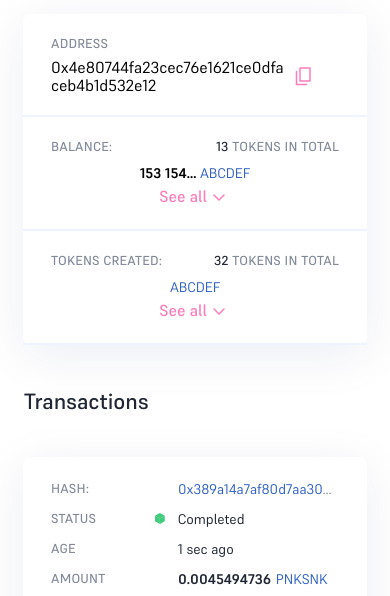
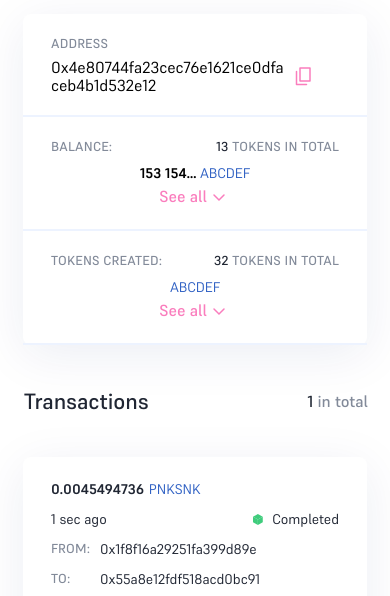
Before and after one commit to disaq1/Pink-Snake, a website: page #src/address.html in a window 390 px wide. Shown: the part 237-833 px from the top of the page. Drawn offline with nearby package versions, Linux system fonts and the light colour scheme; files that its build step writes are made by us from their sources; files whose address does not match are found by name; a web font is replaced by a local one.

Commit message:
Обновляет внешний вид элемента transactions на странице adrress

```diff
--- a/#src/address.html
+++ b/#src/address.html
@@ -179,6 +179,7 @@
       </section>
       <div class="table--address__name">
         <h3>Transactions</h3>
+        <p><span>1</span> in total</p>
       </div>
       <section class="table table--transactionsPage">
 
@@ -191,7 +192,7 @@
             <span>Value</span>
         </div>
 
-        <div class="table__row table__row--transaction table--transactionsPage__row">
+        <div class="table__row table__row--transaction table--transactionsPage__row table--transactionsPage__address">
             <div class="value">
                 <span>
                     Amount
@@ -220,21 +221,27 @@
             <div class="hash">
                 <span>HASH:</span>
                 <p>
-                    <a href="#">0x389a14a7af80d7aa3050fgr45060...</a>
+                    <a href="#">0x389a14a7af80d7aa3050fgr45060</a>
                 </p>
             </div>
-            <a href="#" class="from">
-                0x1f8f16a29251fa399d89e...
-            </a>
+            <div href="#" class="from">
+                <span>FROM:</span>
+                <p>
+                    <a href="#">0x1f8f16a29251fa399d89e</a>
+                </p>
+            </div>
             <div class="arrow">
                 <img src="img/arrow_FromTo.svg" alt="arrow_FromTo">
             </div>
-            <a href="#" class="to">
-                0x55a8e12fdf518acd0bc91...
-            </a>
+            <div href="#" class="to">
+                <span>TO:</span>
+                <p>
+                    <a href="#">0x55a8e12fdf518acd0bc91</a>
+                </p>
+            </div>
         </div>
 
-          <div class="pagination">
+          <div class="pagination dn768">
               <span class="img-svg-link img-svg-link-grey"><img src="img/arrow__Prev.svg" alt="" class="img-svg img-svg-grey"></span>
               <span class="pagination__link hexagon">1</span>
               <span class="pagination__link">2</span>
@@ -276,6 +283,7 @@
             </div>
         </section>
     </footer>
+    <script src="js/pagination.js"></script>
     <script src="js/headerSearch.js"></script>
     <!-- Подключение jquery -->
     <script src="https://cdnjs.cloudflare.com/ajax/libs/jquery/3.2.1/jquery.min.js"></script>
--- a/#src/scss/_AddressPage.scss
+++ b/#src/scss/_AddressPage.scss
@@ -1,5 +1,8 @@
 .table--address {
     &__name {
+      display: flex;
+      align-items: center;
+      justify-content: space-between;
         h3 {
             font-family: $supreme, sans-serif;
             font-size: 22px;
@@ -15,6 +18,24 @@
                 margin: 0 0 0 32px;
             }
         }
+      & p {
+        font-family: $supreme, sans-serif;
+        font-size: 16px;
+        font-style: normal;
+        font-weight: 500;
+        line-height: 24px;
+        letter-spacing: 0em;
+        text-align: left;
+        margin: 0 22px 0 0;
+        color: $lightGrey5;
+
+        @media screen and (min-width: 768px) {
+          display: none;
+        }
+        & span {
+          color: $lightGreyMain;
+        }
+      }
     }
 
     &__row {
@@ -30,43 +51,6 @@
                 font-family: $supreme;
             }
         }
-        // & div {
-        //     & p,
-        //     & span,
-        //     & a {
-        //         font-family: $supreme;
-        //         font-size: 16px;
-        //         font-style: normal;
-        //         font-weight: 400;
-        //         line-height: 24px;
-        //         letter-spacing: 0em;
-        //         text-align: left;
-
-        //         color: $lightGreyMain;
-        //     }
-        //     & span {
-        //         font-weight: 700;
-        //     }
-        //     & a {
-        //         text-decoration: none;
-        //         color: $lightBlue5;
-
-        //         // overflow: auto;
-        //         &::-webkit-scrollbar {
-        //             width: 1px;
-        //         }
-        //         body::-webkit-scrollbar-thumb {
-        //             background: transparent;
-        //         }
-
-        //         &:hover {
-        //             color: $lightBlue7;
-        //         }
-        //     }
-        //     & p {
-        //         margin: 0;
-        //     }
-        // }
         &-title {
             display: flex;
             margin: 0 0 4px 0;
--- a/#src/scss/_transactionsPage.scss
+++ b/#src/scss/_transactionsPage.scss
@@ -1,4 +1,9 @@
 main {
+  .dn768  {
+    @media screen and (max-width:767px) {
+      display: none;
+    }
+  }
   & .table {
     &__name {
       margin: 16px 0 0;
@@ -112,6 +117,68 @@ main {
             minmax(19px, 49px) 149px !important;
         }
       }
+      &__address {
+        grid-template-areas:
+          "_value _value"
+          "_age _status"
+          "_from _from"
+          "_to _to"
+          "_hash _hash"
+          !important;
+        grid-template-columns: 45px 1fr !important;
+        & div {
+          grid-template-columns: 45px 1fr !important;
+          & p {
+            margin: 0 0 0 4px;
+          }
+        }
+
+        & .hash {
+
+        }
+        & .from {
+          display: grid !important;
+          margin: 0 0 10px;
+          & p a {
+            color: $lightGreyMain;
+          }
+        }
+        & .to {
+          display: grid !important;
+          & p a {
+            color: $lightGreyMain;
+          }
+        }
+        & .value {
+          grid-template-areas: "_p _p";
+          & p {
+            margin: 0;
+          }
+          & span {
+            display: none;
+          }
+        }
+        & .age {
+          grid-template-areas: "_p _p";
+          grid-template-columns: 145px 1fr !important;
+          span {
+            display: none !important;
+          }
+          & p {
+            margin: 0;
+          }
+        }
+        & .status {
+          grid-template-areas: "_p _p";
+          span {
+            display: none !important;
+          }
+          & p {
+            display: flex;
+            justify-content: flex-end;
+          }
+        }
+      }
     }
     &__link {
       & a {
```
Also changed, not shown: #src/EmptyResult.html (+1 -1 lines), #src/Token.html (+1 -1 lines), #src/Tokens.html (+1 -1 lines), #src/Transaction.html (+1 -1 lines), #src/Transactions.html (+1 -1 lines), docs/address.html (+1 -1 lines), docs/css/style.css, docs/css/style.min.css.
